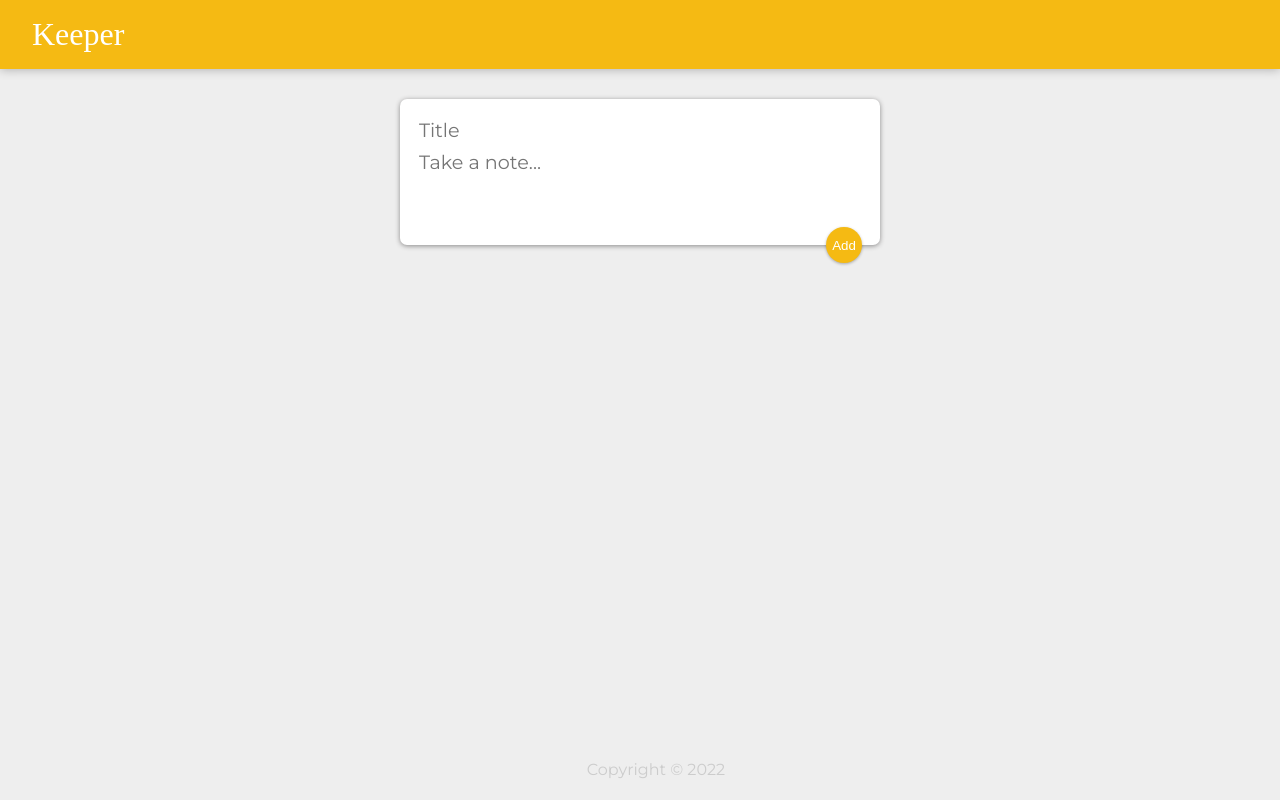
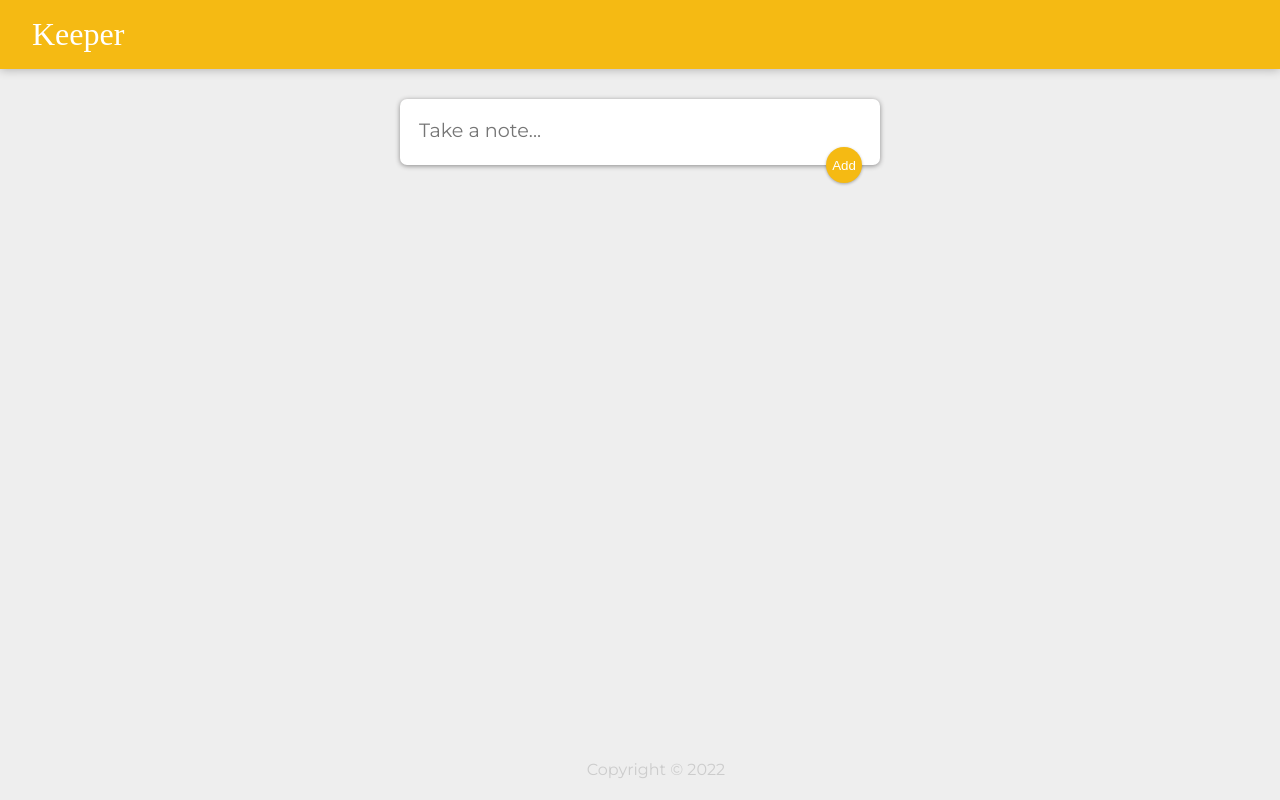
Before and after one commit to avcna/-Keeper-note-app, a React (Create React App) app: page / in a window 1280 px wide. Built offline with nearby package versions, Linux system fonts and the light colour scheme; a web font is replaced by a local one.

Commit message:
styling form

```diff
--- a/src/components/CreateArea.jsx
+++ b/src/components/CreateArea.jsx
@@ -6,6 +6,8 @@
         title:"",
         content:""
     });
+
+    const [isExpand,setExpand] = useState(false);
 
     function handleChange(e){
         const {name, value} = e.target;
@@ -24,11 +26,16 @@
         e.preventDefault();
 
     }
+
+    function expand(){
+      setExpand(true);
+    }
+
   return (
     <div>
       <form>
-        <input name="title" onChange={handleChange} value={note.title} placeholder="Title" />
-        <textarea name="content" onChange={handleChange} value={note.content} placeholder="Take a note..." rows="3" />
+        {isExpand ? <input name="title" onChange={handleChange} value={note.title} placeholder="Title" /> : null}
+        <textarea name="content" onClick={expand} onChange={handleChange} value={note.content} placeholder="Take a note..." rows={isExpand ? "3" : "1"} />
         <button onClick={submitNote}>Add</button>
       </form>
     </div>
```
